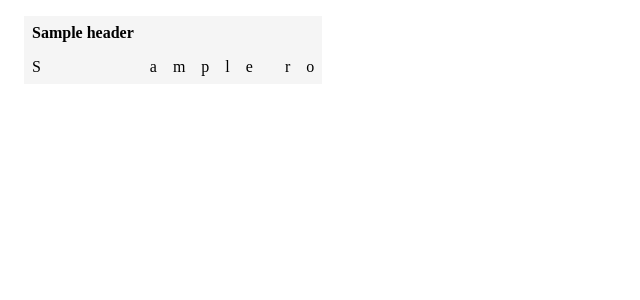
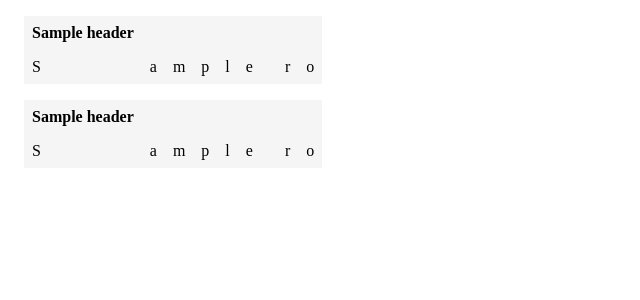
Before and after one commit to JoelTech43/F1Display, a Python web app: template templates/tables.html in a window 1280 px wide. Shown: the top 300 px of the page, without its empty margins (0-640 px from the left). Run offline with Jinja, Linux system fonts and the light colour scheme; the template is opened without the code that fills it: most values are stand-ins (such as "Sample title", 1, 10 or a date in 2020).

Commit message:
HTML now displays standings, hadjar has wrong colour though

```diff
--- a/templates/tables.html
+++ b/templates/tables.html
@@ -5,14 +5,29 @@
         <link rel="stylesheet" href="/static/styles.css">
     </head>
     <body>
-        <table class="table"> <!--Populates table etc-->
+        <table class="table"> <!--Populates Constructors Championships table etc-->
             <tr class="table__header">
-                {% for header in headings %}
+                {% for header in constructorHeadings %}
                 <th class="table__cell">{{ header }}</th>
                 {% endfor %}
             </tr>
-            {% for row in data %}
-            <tr class="table__row" style="background-color: {{ row[-1] }};"> <!--Proof of concept that a value in the data can determine the row colour - important for team colours-->
+            {% for row in constructorData %}
+            <tr class="table__row" style="background-color: {{ row[-1] }};"> <!--Sets row colour to the team's colour-->
+                {% for cell in row[0:-1] %}
+                <td class="table__cell">{{ cell }}</td>
+                {% endfor %}
+            </tr>
+            {% endfor %}
+        </table>
+
+        <table class="table"> <!--Populates Drivers Championships table etc-->
+            <tr class="table__header">
+                {% for header in driverHeadings %}
+                <th class="table__cell">{{ header }}</th>
+                {% endfor %}
+            </tr>
+            {% for row in driverData %}
+            <tr class="table__row" style="background-color: {{ row[-1] }};"> <!--Sets row colour to team colour-->
                 {% for cell in row[0:-1] %}
                 <td class="table__cell">{{ cell }}</td>
                 {% endfor %}
```
Also changed, not shown: main.py (+8 -10 lines).
